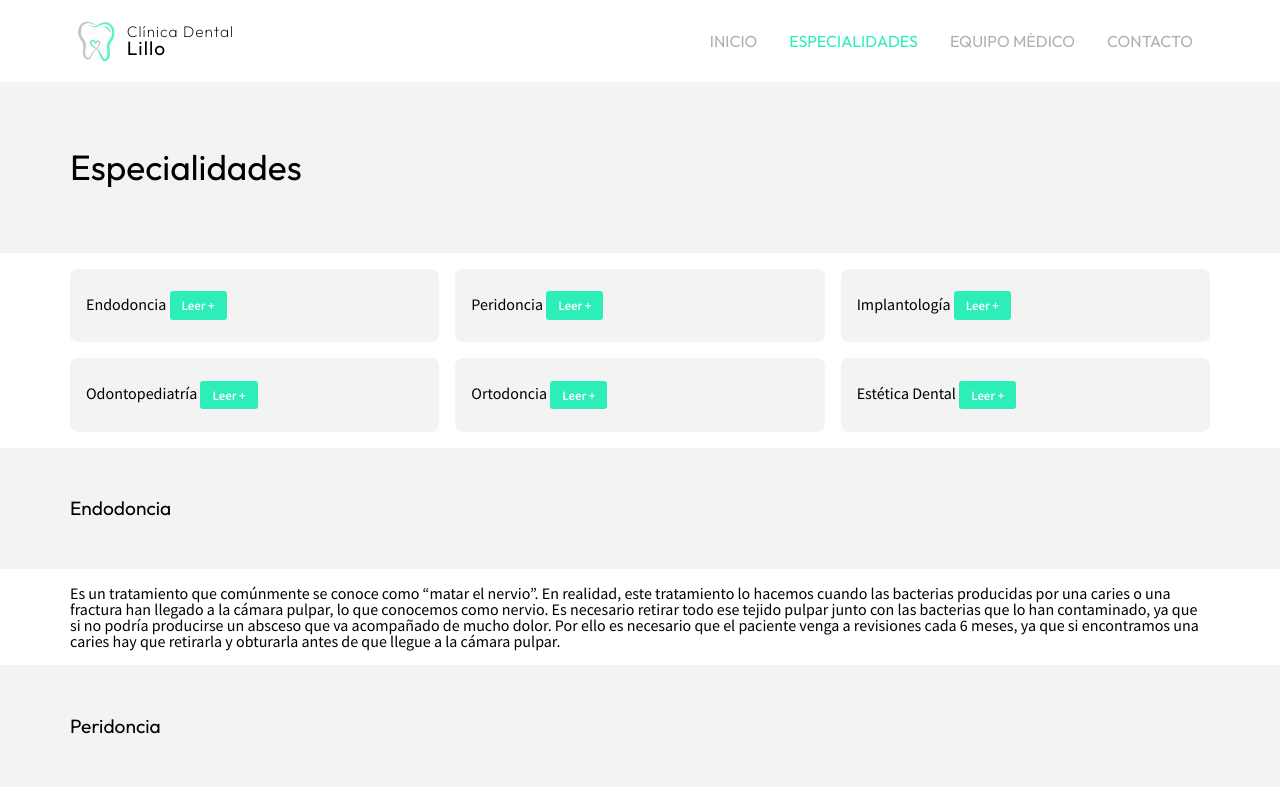
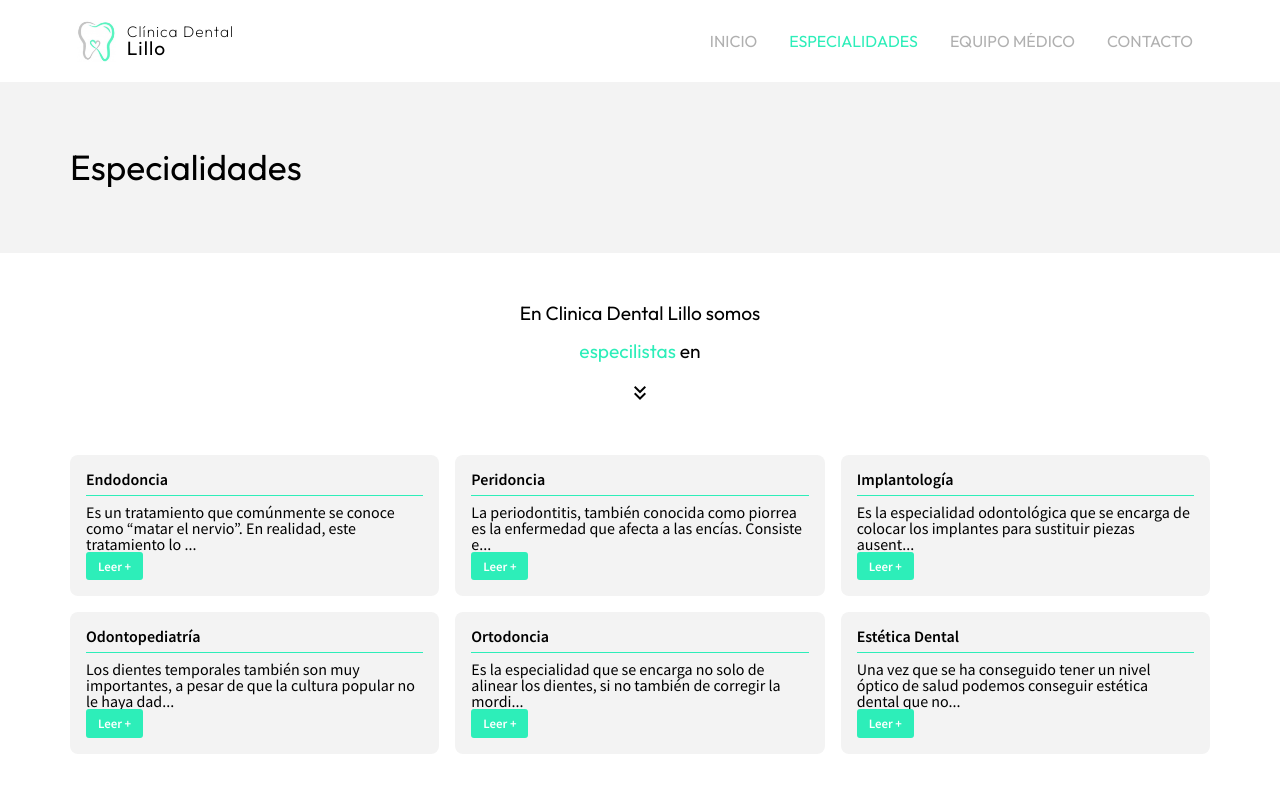
Before and after one commit to JJuarez-git/clinica, an Angular app: page /especialidades in a window 1280 px wide. Shown: the top 800 px of the page. Built offline with nearby package versions, Linux system fonts and the light colour scheme.

Commit message:
Changes on component 'Especialidades'

```diff
--- a/src/app/components/pages/especialidades/especialidades.component.css
+++ b/src/app/components/pages/especialidades/especialidades.component.css
@@ -1,5 +1,17 @@
 .esp-grid {
    display: grid;
-   grid-template-columns: repeat(3, minmax(0, 1fr));
+   grid-template-columns: repeat(1, minmax(0, 1fr));
    gap: 1em;
 }
+
+@media (min-width: 600px) {
+   .esp-grid {
+      grid-template-columns: repeat(2, minmax(0, 1fr));
+   }
+}
+
+@media (min-width: 992px) {
+   .esp-grid {
+      grid-template-columns: repeat(3, minmax(0, 1fr));
+   }
+}
--- a/src/app/components/pages/especialidades/especialidades.component.html
+++ b/src/app/components/pages/especialidades/especialidades.component.html
@@ -8,29 +8,29 @@
    </section>
 
    <section class="section-no-bg">
-      <div class="esp-grid container">
-         <div class="card bg-section space-y-0-5" *ngFor="let value of data">
-            {{value.title}}
-            <a class="btn btn-primary d-inline-block" href="especialidades#{{value.title}}">Leer +</a>
+      <div class="container">
+         <div class="jumbotron text-center">
+            <p class="sub-title">En Clinica Dental Lillo somos</p>
+            <p class="sub-title"><span class="text-primary">especilistas</span> en</p>
+            <mat-icon aria-hidden="false" aria-label="arrow down icon" style="margin: 0;">keyboard_double_arrow_down</mat-icon>
          </div>
       </div>
    </section>
 
-   <div *ngFor="let value of data" [id]="value.title">
-      <section class="section-bg-color">
-         <div class="container">
-            <div class="jumbotron">
-               <p class="sub-title">{{value.title}}</p>
+   <section class="section-no-bg" style="margin-bottom: 3em;">
+      <div class="esp-grid container">
+         <div class="card bg-section" *ngFor="let value of data">
+            <div class="card-title">
+               <p class="text-600">{{value.title}}</p>
+            </div>
+            <div class="hr bg-primary"></div>
+            <div class="card-body">
+               <p>{{value.info | slice:0:100}}...</p>
+            </div>
+            <div class="card-buttons">
+               <a class="btn btn-primary d-inline-block" [routerLink]="[value.title]" (click)="goTop()">Leer +</a>
             </div>
          </div>
-      </section>
-
-      <section class="section-no-bg">
-         <div class="container">
-            <p>{{value.info}}</p>
-         </div>
-      </section>
-   </div>
-
-
+      </div>
+   </section>
 </div>
--- a/src/app/components/pages/especialidades/especialidades.component.ts
+++ b/src/app/components/pages/especialidades/especialidades.component.ts
@@ -21,4 +21,8 @@ export class EspecialidadesComponent implements OnInit {
     this.titleService.setTitle(this.title)
   }
 
+  goTop(): void {
+     window.scrollTo(0,0)
+  }
+
 }
```
